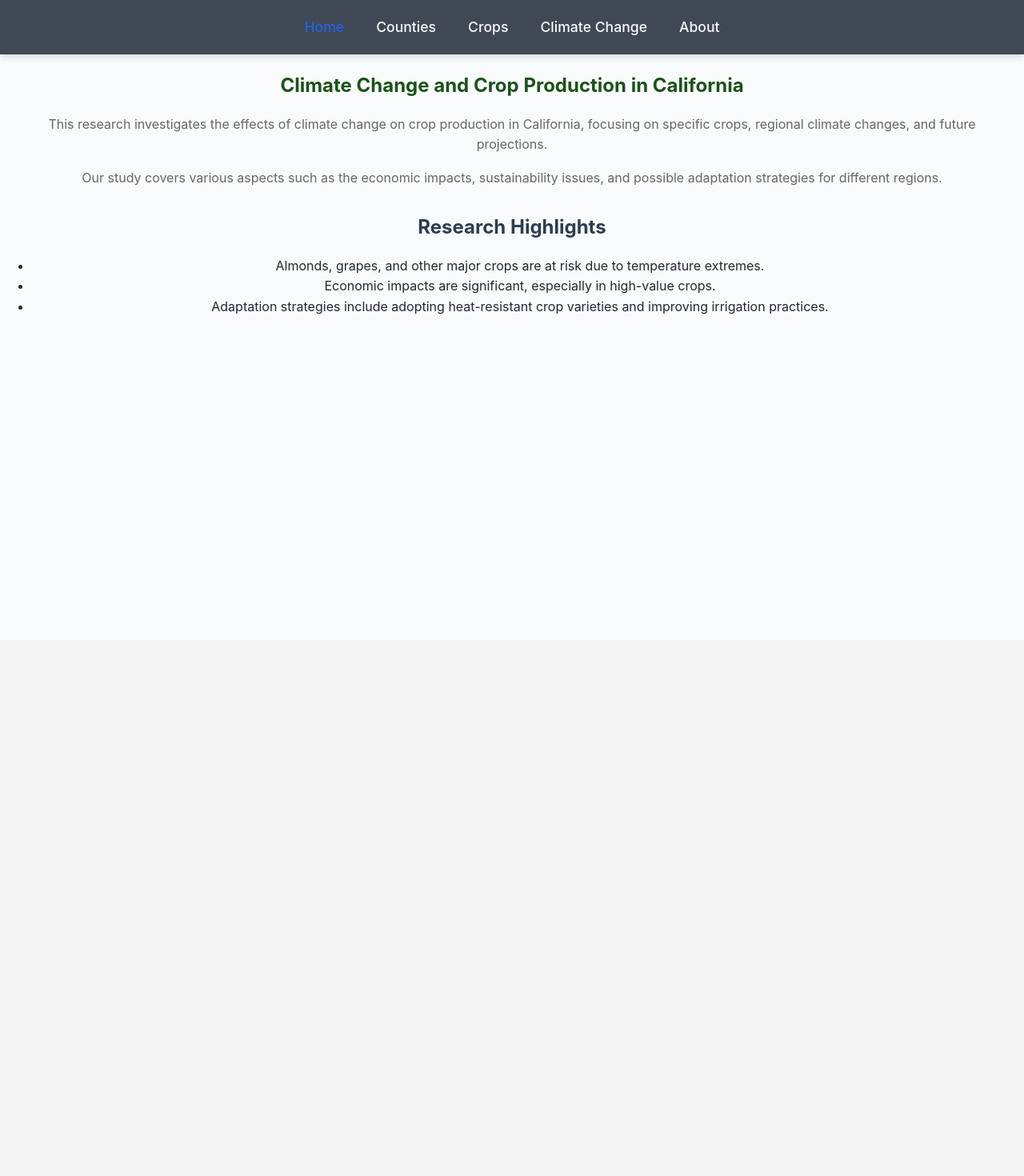
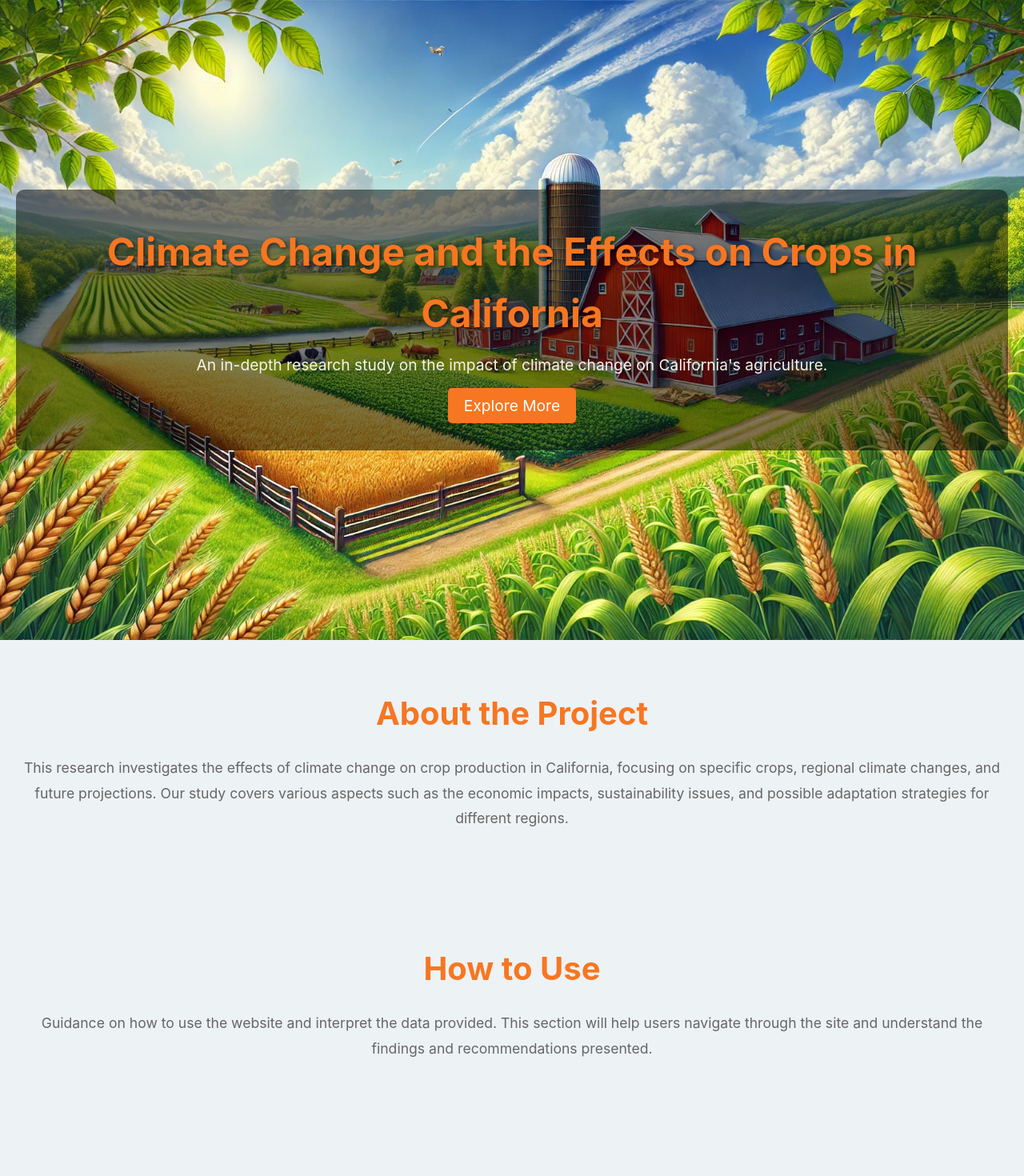
Before and after one commit to DatsIsaiah/FactsClimateChange, a React (Create React App) app in the folder climate-change-project/: page / in a window 1280 px wide. Shown: the top 1470 px of the page at 80% size. Before the commit the page ends 800 px from the top, so only its background shows below. Built offline with nearby package versions, Linux system fonts and the light colour scheme; the HTML template or start-up script is replaced by a standard one.

Commit message:
Amazing homepage with sliding image

```diff
--- a/climate-change-project/src/components/NavBar.css
+++ b/climate-change-project/src/components/NavBar.css
@@ -1,10 +1,21 @@
+/* NavBar.css */
+
 .navbar {
-  background-color: rgba(31, 41, 55, 0.85); /* Charcoal Gray with transparency */
+  position: fixed;
+  top: 0;
+  width: 100%;
+  background-color: rgba(31, 41, 55, 0.85); /* Dark color with transparency */
   backdrop-filter: blur(10px);
   box-shadow: 0 4px 6px rgba(0, 0, 0, 0.1);
-  position: sticky;
-  top: 0;
   z-index: 1000;
+  transition: transform 0.3s ease-in-out, opacity 0.3s ease-in-out;
+  transform: translateY(-100%); /* Hidden above the viewport */
+  opacity: 0; /* Fully transparent */
+}
+
+.navbar-visible {
+  transform: translateY(0); /* Slide down into view */
+  opacity: 1; /* Fully opaque */
 }
 
 .navbar ul {
@@ -29,5 +40,6 @@
 
 .navbar a:hover,
 .navbar a.active {
-  color: #2563EB; /* Bright Blue */
+  color: #F77622; /* Bright Orange */
+  transform: scale(1.1);
 }
--- a/climate-change-project/src/components/NavBar.js
+++ b/climate-change-project/src/components/NavBar.js
@@ -4,7 +4,7 @@ import './NavBar.css';
 
 function NavBar() {
   return (
-    <header className="navbar">
+    <header id="navbar" className="navbar">
       <nav>
         <ul>
           <li><NavLink exact to="/" activeClassName="active">Home</NavLink></li>
--- a/climate-change-project/src/pages/Home.css
+++ b/climate-change-project/src/pages/Home.css
@@ -1,18 +1,95 @@
+body, html {
+  margin: 0;
+  padding: 0;
+  height: 100%;
+  font-family: 'Roboto', sans-serif;
+  scroll-behavior: smooth;
+  color: #fff;
+  background-color: #2b2d42; /* Dark blue-gray */
+}
+
 .home {
-    padding: 20px;
-    background-color: #F9FAFB;
-    color: #1F2937;
+  overflow-x: hidden;
+}
+
+.intro-section {
+  height: 100vh;
+  background: url('../../public/farm.webp') no-repeat center center/cover;
+  display: flex;
+  align-items: center;
+  justify-content: center;
+  position: relative;
+  padding: 20px;
+  box-sizing: border-box;
+}
+
+.intro-content {
+  background: rgba(0, 0, 0, 0.5);
+  padding: 40px;
+  border-radius: 10px;
+  text-align: center;
+}
+
+.intro-content h1 {
+  font-size: 3em;
+  margin: 0 0 10px 0;
+  color: #f77622; /* Warm orange */
+  text-shadow: 2px 2px 4px rgba(0, 0, 0, 0.5);
+}
+
+.intro-content p {
+  font-size: 1.2em;
+  margin: 0 0 20px 0;
+  color: #f3f4ed; /* Light cream */
+}
+
+.explore-button {
+  background: #f77622; /* Warm orange */
+  color: #fff;
+  padding: 10px 20px;
+  border-radius: 5px;
+  text-decoration: none;
+  font-size: 1.2em;
+  transition: background 0.3s ease, transform 0.3s ease;
+}
+
+.explore-button:hover {
+  background: #f3f4ed; /* Light cream */
+  color: #2b2d42; /* Dark blue-gray */
+  transform: scale(1.05);
+}
+
+.content-section {
+  padding: 60px 20px;
+  background-color: #edf2f4; /* Light gray */
+  color: #2b2d42; /* Dark blue-gray */
+  text-align: center;
+}
+
+.content-section h2 {
+  margin-top: 0;
+  margin-bottom: 20px;
+  font-size: 2.5em;
+  color: #f77622; /* Warm orange */
+}
+
+.content-section p {
+  font-size: 1.1em;
+  line-height: 1.8;
+  margin-bottom: 20px;
+}
+
+@media (max-width: 768px) {
+  .intro-content h1 {
+    font-size: 2em;
   }
 
-  .introduction, .highlights {
-    margin-bottom: 30px;
+  .navbar ul {
+    flex-direction: column;
+    align-items: center;
   }
 
-  h1, h2 {
-    color: #1F2937;
+  .navbar ul li {
+    margin: 10px 0;
   }
-
-  ul {
-    list-style-type: disc;
-    padding-left: 20px;
-  }
+}
--- a/climate-change-project/src/pages/Home.js
+++ b/climate-change-project/src/pages/Home.js
@@ -1,21 +1,49 @@
-import React from 'react';
+import React, { useEffect } from 'react';
+import NavBar from '../components/NavBar'; // Import the NavBar component
 import './Home.css';
 
 function Home() {
+  useEffect(() => {
+    const handleScroll = () => {
+      const navbar = document.getElementById('navbar');
+      if (navbar) {
+        if (window.scrollY > window.innerHeight - 50) {
+          navbar.classList.add('navbar-visible');
+        } else {
+          navbar.classList.remove('navbar-visible');
+        }
+      }
+    };
+
+    window.addEventListener('scroll', handleScroll);
+    return () => window.removeEventListener('scroll', handleScroll);
+  }, []);
+
   return (
     <div className="home">
-      <section className="introduction">
-        <h1>Climate Change and Crop Production in California</h1>
-        <p>This research investigates the effects of climate change on crop production in California, focusing on specific crops, regional climate changes, and future projections.</p>
-        <p>Our study covers various aspects such as the economic impacts, sustainability issues, and possible adaptation strategies for different regions.</p>
+      <NavBar /> {/* Ensure NavBar is included only once */}
+
+      <section id="home" className="intro-section">
+        <div className="intro-content">
+          <h1>Climate Change and the Effects on Crops in California</h1>
+          <p>An in-depth research study on the impact of climate change on California's agriculture.</p>
+          <a href="#about" className="explore-button">Explore More</a>
+        </div>
       </section>
-      <section className="highlights">
-        <h2>Research Highlights</h2>
-        <ul>
-          <li>Almonds, grapes, and other major crops are at risk due to temperature extremes.</li>
-          <li>Economic impacts are significant, especially in high-value crops.</li>
-          <li>Adaptation strategies include adopting heat-resistant crop varieties and improving irrigation practices.</li>
-        </ul>
+
+      <section id="about" className="content-section">
+        <h2>About the Project</h2>
+        <p>This research investigates the effects of climate change on crop production in California, focusing on specific crops, regional climate changes, and future projections. Our study covers various aspects such as the economic impacts, sustainability issues, and possible adaptation strategies for different regions.</p>
+      </section>
+
+      <section id="how-to-use" className="content-section">
+        <h2>How to Use</h2>
+        <p>Guidance on how to use the website and interpret the data provided. This section will help users navigate through the site and understand the findings and recommendations presented.</p>
+      </section>
+
+      <section id="contact" className="content-section">
+        <h2>Contact</h2>
+        <p>Contact information for further inquiries and collaboration opportunities. Reach out to us for more details about our research and how you can contribute.</p>
       </section>
     </div>
   );
```
Also changed, not shown: climate-change-project/public/farm.webp (added).
